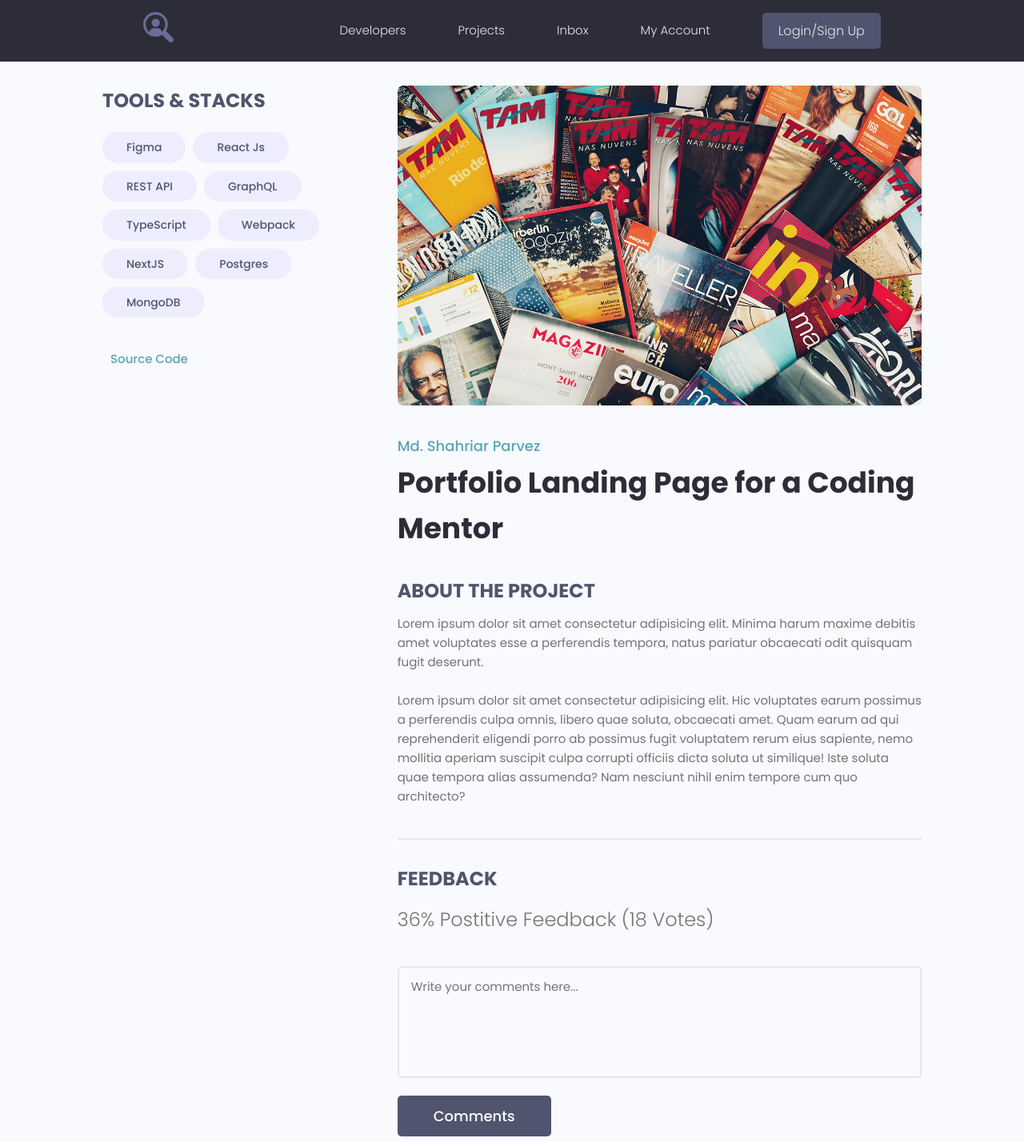
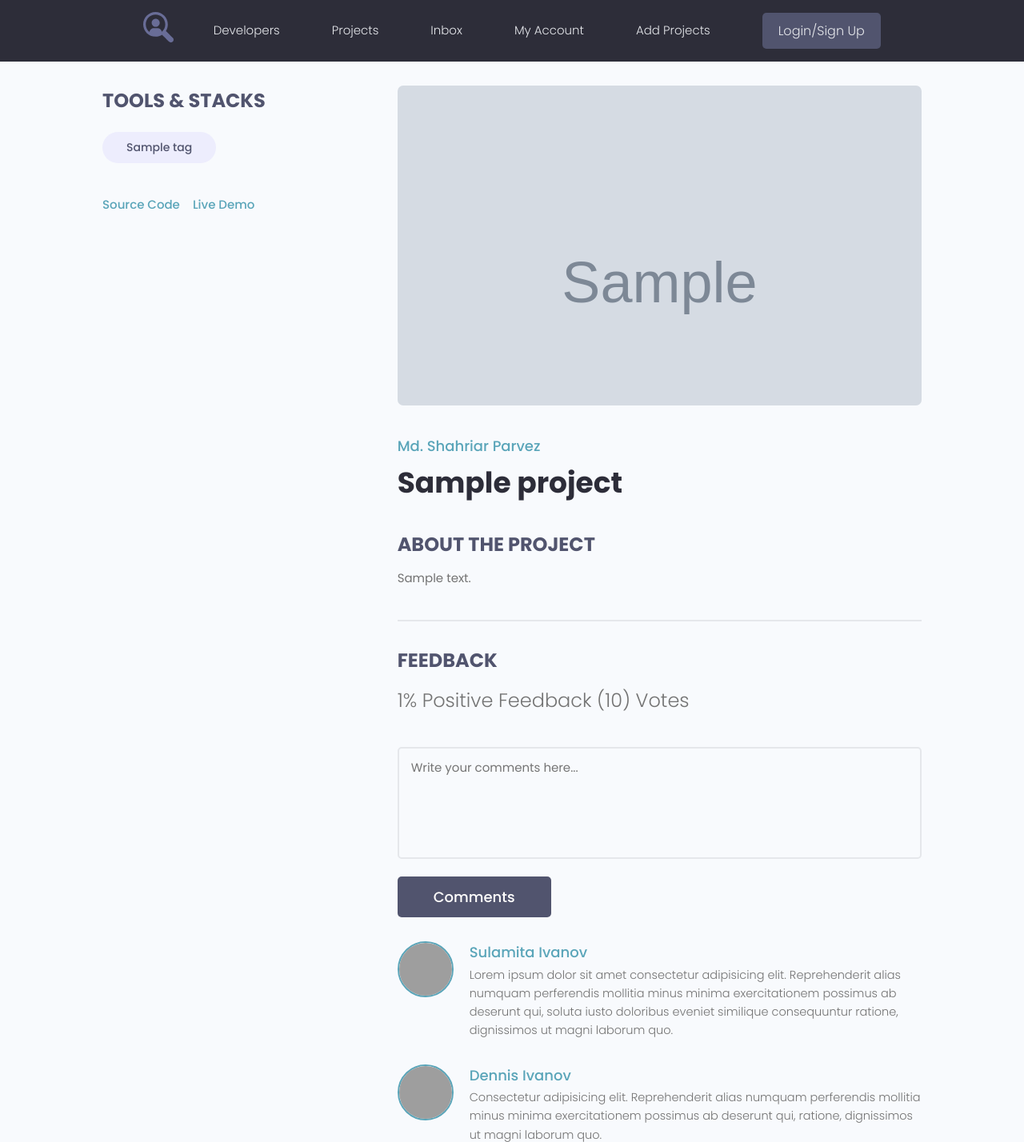
Before and after one commit to Hammer3355/fourth, a Django app: page /project/1/ in a window 1280 px wide. Shown: the top 1428 px of the page at 80% size. Run offline with Django 4.2, Linux system fonts and the light colour scheme; tables that the repository leaves empty hold one stand-in row (Sample ...); some libraries are stand-ins or nearby versions; grey boxes are pictures that could not be loaded.

Commit message:
Добавлен шаблон формы добавления контента пользователем

```diff
--- a/devsearch/projects/templates/projects/navbar.html
+++ b/devsearch/projects/templates/projects/navbar.html
@@ -15,6 +15,7 @@
           <li class="header__menuItem"><a href="{% url 'projects' %}">Projects</a></li>
           <li class="header__menuItem"><a href="inbox.html">Inbox</a></li>
           <li class="header__menuItem"><a href="account.html">My Account</a></li>
+          <li class="header__menuItem"><a href="{% url 'create-project' %}">Add Projects</a></li>
           <li class="header__menuItem"><a href="login.html" class="btn btn--sub">Login/Sign Up</a></li>
         </ul>
       </nav>
--- a/devsearch/projects/templates/projects/single-project.html
+++ b/devsearch/projects/templates/projects/single-project.html
@@ -8,59 +8,37 @@
         <div class="column column--1of3">
           <h3 class="singleProject__subtitle">Tools & Stacks</h3>
           <div class="singleProject__toolStack">
+            {% for tag in project.tags.all %}
             <span class="tag tag--pill tag--sub tag--lg">
-              <small>Figma</small>
+              <small>{{ tag }}</small>
             </span>
-            <span class="tag tag--pill tag--sub tag--lg">
-              <small>React Js</small>
-            </span>
-            <span class="tag tag--pill tag--sub tag--lg">
-              <small>REST API</small>
-            </span>
-            <span class="tag tag--pill tag--sub tag--lg">
-              <small>GraphQL</small>
-            </span>
-            <span class="tag tag--pill tag--sub tag--lg">
-              <small>TypeScript</small>
-            </span>
-            <span class="tag tag--pill tag--sub tag--lg">
-              <small>Webpack</small>
-            </span>
-            <span class="tag tag--pill tag--sub tag--lg">
-              <small>NextJS</small>
-            </span>
-            <span class="tag tag--pill tag--sub tag--lg">
-              <small>Postgres</small>
-            </span>
-            <span class="tag tag--pill tag--sub tag--lg">
-              <small>MongoDB</small>
-            </span>
+            {% endfor %}
+
           </div>
-          <a class="singleProject__liveLink" href="#" target="_blank"><i class="im im-external-link"></i>Source Code
+          {% if project.source_link %}
+          <a class="singleProject__liveLink" href="{{ project.source_link }}" target="_blank">Source Code
+          </a>&nbsp;&nbsp;&nbsp;
+          {% endif %}
+          {% if project.demo_link %}
+          <a class="singleProject__liveLink" href="{{ project.demo_link }}" target="_blank">Live Demo
           </a>
+          {% endif %}
         </div>
         <div class="column column--2of3">
-          <img class="singleProject__preview" src="images/project-c.png" alt="portfolio thumbnail" />
+          <img class="singleProject__preview" src="{{ project.featured_image.url }}" alt="portfolio thumbnail" />
           <a href="profile.html" class="singleProject__developer">Md. Shahriar Parvez</a>
-          <h2 class="singleProject__title">Portfolio Landing Page for a Coding Mentor</h2>
+          <h2 class="singleProject__title">{{ project.title }}</h2>
           <h3 class="singleProject__subtitle">About the Project</h3>
           <div class="singleProject__info">
-            Lorem ipsum dolor sit amet consectetur adipisicing elit. Minima harum maxime debitis amet voluptates esse
-            a perferendis tempora, natus pariatur obcaecati odit quisquam fugit deserunt.
-
-            <br />
-            <br />
-            Lorem ipsum dolor sit amet consectetur adipisicing elit. Hic voluptates earum possimus a perferendis culpa
-            omnis, libero quae soluta, obcaecati amet. Quam earum ad qui reprehenderit eligendi porro ab possimus
-            fugit voluptatem rerum eius sapiente, nemo mollitia aperiam suscipit culpa corrupti officiis dicta soluta
-            ut similique! Iste soluta quae tempora alias assumenda? Nam nesciunt nihil enim tempore cum quo
-            architecto?
+            {{ project.description }}
           </div>
 
           <div class="comments">
             <h3 class="singleProject__subtitle">Feedback</h3>
             <h5 class="project--rating">
-              36% Postitive Feedback (18 Votes)
+              {{ project.vote_ratio }}%
+              Positive Feedback ({{  project.vote_total }})
+              Vote{{ project.vote_total|pluralize:"s" }}
             </h5>
 
             <form class="form" action="#" method="POST">
--- a/devsearch/projects/urls.py
+++ b/devsearch/projects/urls.py
@@ -4,4 +4,5 @@
 urlpatterns = [
     path('', views.projects, name='projects'),
     path('project/<str:pk>/', views.project, name='project'),
+    path('create-project/', views.create_project, name='create-project'),
 ]
--- a/devsearch/projects/views.py
+++ b/devsearch/projects/views.py
@@ -1,5 +1,6 @@
-from django.shortcuts import render
+from django.shortcuts import render, redirect
 from .models import Project
+from .forms import ProjectForm
 
 
 def projects(request):
@@ -8,7 +9,15 @@
     return render(request, 'projects/projects.html', context)
 
 
+
 def project(request, pk):
     project_obj = Project.objects.get(id=pk)
     context = {'project': project_obj}
     return render(request, 'projects/single-project.html', context)
+
+
+def create_project(request):
+    form = ProjectForm()
+
+    context = {'form': form}
+    return render(request, 'projects/form-template.html', context)
```
Also changed, not shown: devsearch/projects/forms.py (added, +8 -0 lines), devsearch/projects/templates/projects/form-template.html (added, +28 -0 lines).
